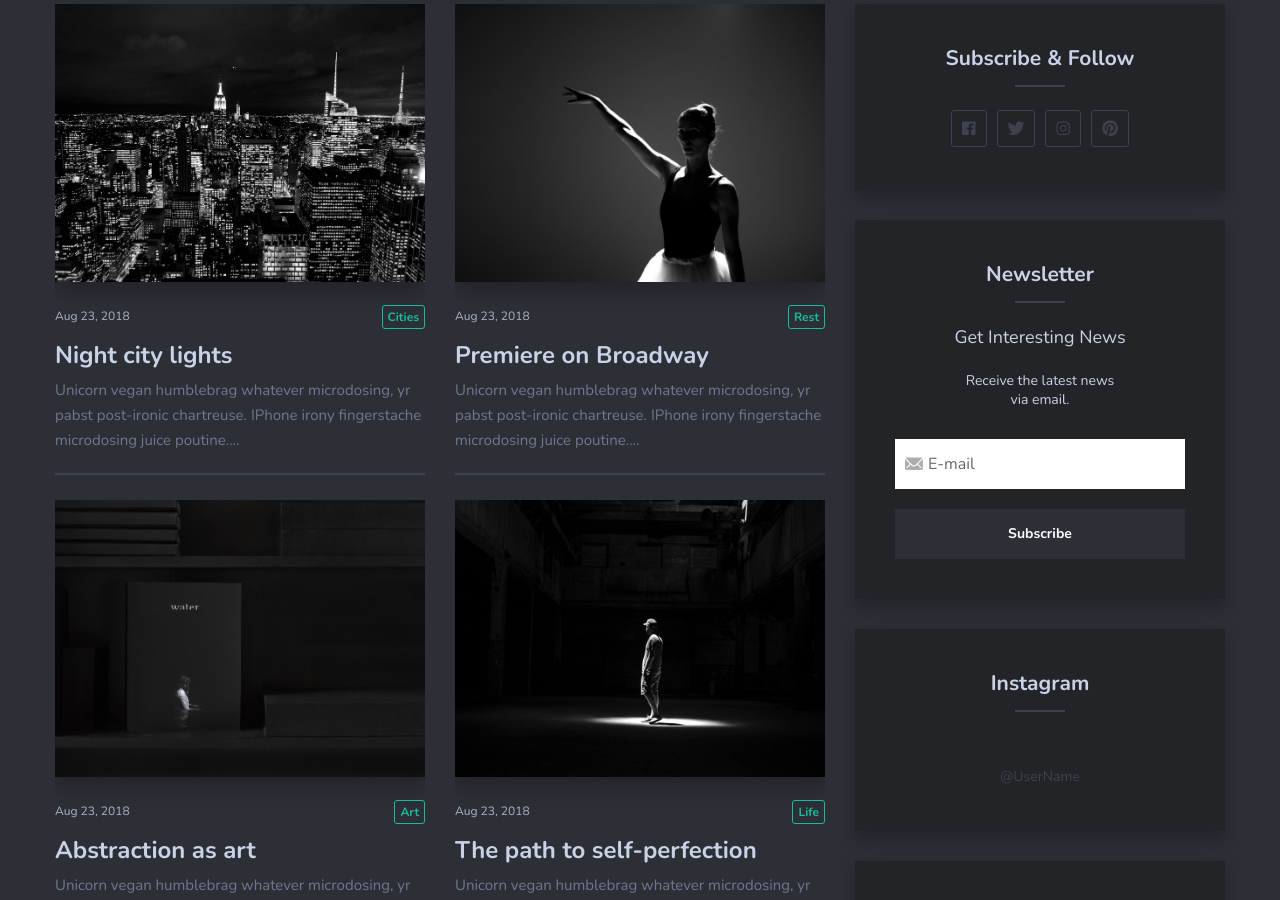
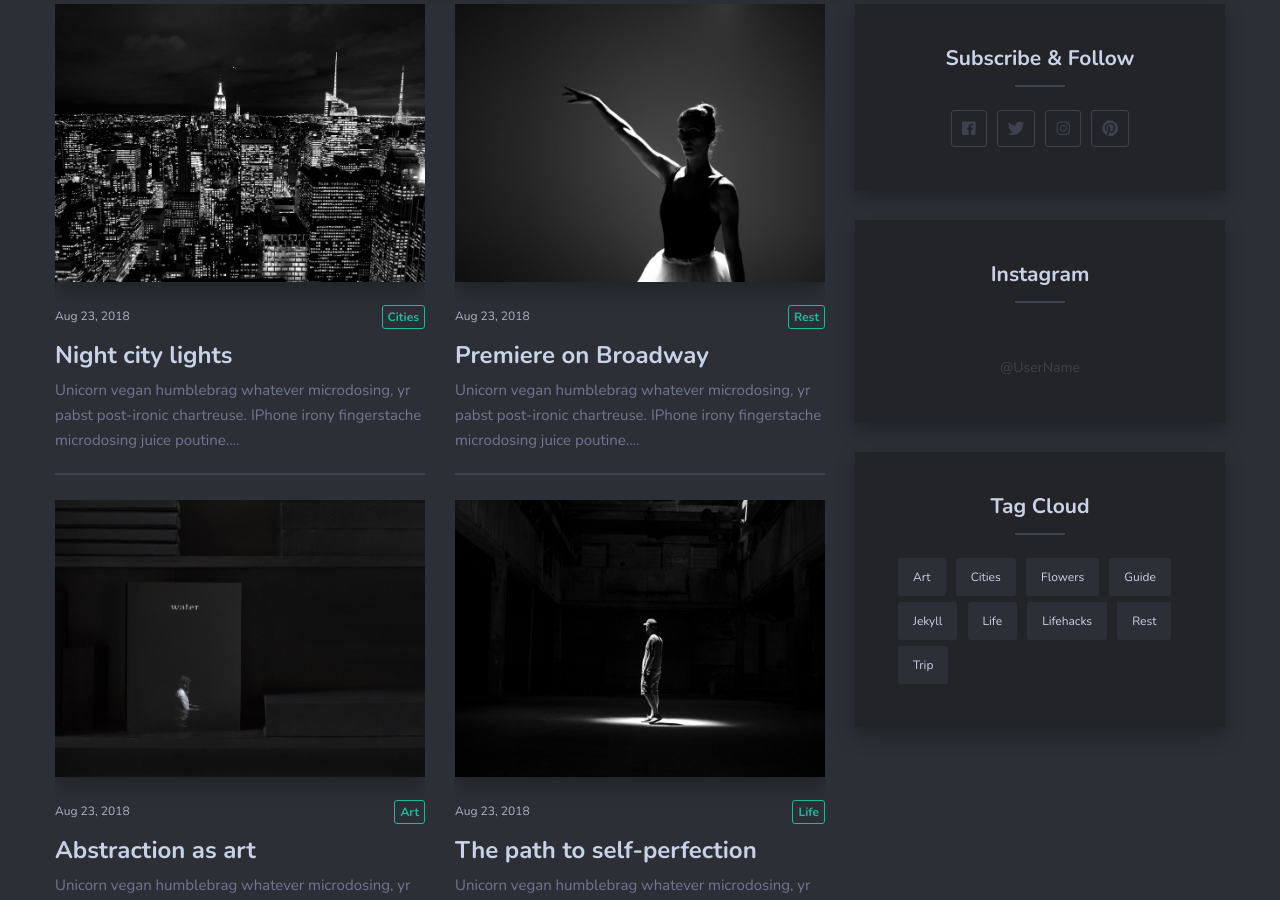
Before and after one commit to ankeetwrites/ankeetwrites.github.io, a Jekyll site: the page built from index.html, in a window 1280 px wide and 900 px high, scrolled down 721 px. Built offline with Jekyll 4.4.1, drawn with Linux system fonts in a browser that asks for light colours; nearby versions of some CDN libraries; the list of posts is cut into pages by our own code.

Commit message:
Remove newsletter subscription

```diff
--- a/_includes/sidebar.html
+++ b/_includes/sidebar.html
@@ -52,23 +52,6 @@
     </ul>
   </div>
 
-  <div class="widget widget-newsletter">
-    <h3 class="widget-title">Newsletter</h3>
-    <div class="newsletter-subtitle">Get Interesting News</div>
-    <div class="newsletter-text">Receive the latest news via email.</div>
-    <form class="c-newsletter-form validate" action="{% if site.mailchimp %}//{{site.mailchimp}}{% else %}#{% endif %}" method="POST"
-      id="mc-embedded-subscribe-form" name="mc-embedded-subscribe-form" target="_blank" novalidate>
-      <div class="newsletter-group">
-        <div class="newsletter-group-top">
-          <label class="screen-reader-text" for="mce-EMAIL">Email address</label>
-          <i class="email-icon ion ion-ios-mail"></i>
-          <input class="newsletter-email required email" id="mce-EMAIL" type="text" name="EMAIL" placeholder="E-mail">
-        </div>
-        <input class="newsletter-button" id="mc-embedded-subscribe" type="submit" name="subscribe" value="Subscribe">
-      </div>
-    </form>
-  </div>
-
   {% if site.instafeed == true %}
   <div class="widget widget-instagram">
     <h3 class="widget-title">Instagram</h3>
```
